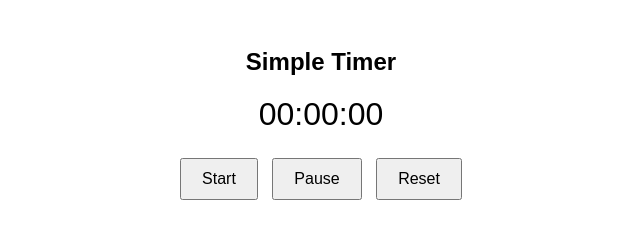
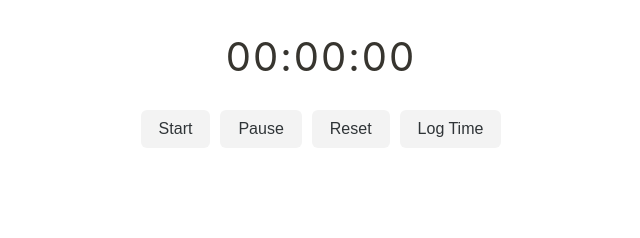
Before and after one commit to trailmixcreative/notiontimekeeper, a plain HTML site: page index.html in a window 1280 px wide. Shown: the whole page, without its empty margins (319-959 px from the left). Drawn offline with Linux system fonts and the light colour scheme.

Commit message:
Update index.html

```diff
--- a/index.html
+++ b/index.html
@@ -2,34 +2,75 @@
 <html lang="en">
 <head>
   <meta charset="UTF-8">
-  <title>Simple Timer</title>
+  <title>Notion Style Timer</title>
+  <meta name="viewport" content="width=device-width, initial-scale=1.0">
   <style>
+    :root {
+      --text-color: #37352f;
+      --bg-color: #ffffff;
+      --accent-color: #2f3437;
+      --button-bg: #f3f3f3;
+      --button-hover: #ebebeb;
+      --border-radius: 6px;
+    }
+
     body {
-      font-family: sans-serif;
+      background: var(--bg-color);
+      color: var(--text-color);
+      font-family: -apple-system, BlinkMacSystemFont, "Segoe UI", Helvetica, Arial, sans-serif;
+      padding: 2rem;
       text-align: center;
-      padding: 20px;
+      max-width: 400px;
+      margin: auto;
     }
+
     #timer {
-      font-size: 2em;
-      margin: 20px 0;
+      font-size: 2.5rem;
+      margin-bottom: 1.5rem;
+      letter-spacing: 0.05em;
     }
+
     button {
-      font-size: 1em;
-      padding: 10px 20px;
+      background-color: var(--button-bg);
+      color: var(--accent-color);
+      border: none;
+      padding: 10px 18px;
       margin: 5px;
+      font-size: 1rem;
+      border-radius: var(--border-radius);
+      cursor: pointer;
+      transition: background-color 0.2s ease;
+    }
+
+    button:hover {
+      background-color: var(--button-hover);
+    }
+
+    .button-row {
+      display: flex;
+      flex-wrap: wrap;
+      justify-content: center;
     }
   </style>
 </head>
 <body>
-  <h2>Simple Timer</h2>
   <div id="timer">00:00:00</div>
-  <button onclick="startTimer()">Start</button>
-  <button onclick="pauseTimer()">Pause</button>
-  <button onclick="resetTimer()">Reset</button>
+  <div class="button-row">
+    <button onclick="startTimer()">Start</button>
+    <button onclick="pauseTimer()">Pause</button>
+    <button onclick="resetTimer()">Reset</button>
+    <button onclick="logTime()">Log Time</button>
+  </div>
 
   <script>
     let timerInterval;
     let seconds = 0;
+
+    // Load from localStorage if exists
+    const savedSeconds = localStorage.getItem('notion_timer_seconds');
+    if (savedSeconds) {
+      seconds = parseInt(savedSeconds);
+    }
 
     function updateDisplay() {
       const hrs = String(Math.floor(seconds / 3600)).padStart(2, '0');
@@ -43,6 +84,7 @@
         timerInterval = setInterval(() => {
           seconds++;
           updateDisplay();
+          localStorage.setItem('notion_timer_seconds', seconds);
         }, 1000);
       }
     }
@@ -55,7 +97,19 @@
     function resetTimer() {
       pauseTimer();
       seconds = 0;
+      localStorage.removeItem('notion_timer_seconds');
       updateDisplay();
+    }
+
+    function logTime() {
+      const hrs = String(Math.floor(seconds / 3600)).padStart(2, '0');
+      const mins = String(Math.floor((seconds % 3600) / 60)).padStart(2, '0');
+      const secs = String(seconds % 60).padStart(2, '0');
+      const timeStr = `${hrs}:${mins}:${secs}`;
+      navigator.clipboard.writeText(timeStr).then(() => {
+        console.log("Time logged:", timeStr);
+        alert("⏱ Time copied: " + timeStr);
+      });
     }
 
     updateDisplay();
```
